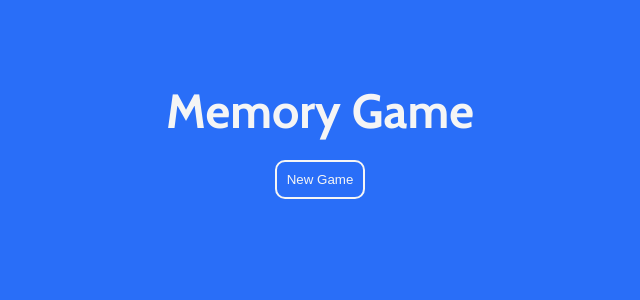
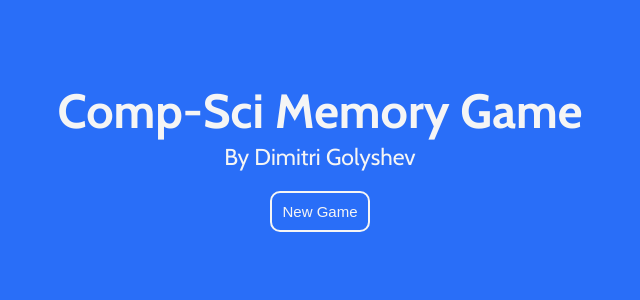
Before and after one commit to DimitriGol/memory-game, a React (Create React App) app: page / in a window 1280 px wide. Shown: the top 300 px of the page, without its empty margins (320-960 px from the left). Built offline with nearby package versions, Linux system fonts and the light colour scheme.

Commit message:
Change title to 'Comp-Sci Memory Game', add credits, add minor tweaks to styling

```diff
--- a/src/App.js
+++ b/src/App.js
@@ -4,7 +4,8 @@ function App() {
   return (
     <div className="App">
       <div className='Title'>
-        <h1 className='title-text'>Memory Game</h1>
+        <h1 className='title-text'>Comp-Sci Memory Game</h1>
+        <p>By Dimitri Golyshev</p>
         <button className='new-game'>New Game</button>
       </div>
     </div>
--- a/src/index.css
+++ b/src/index.css
@@ -18,7 +18,13 @@ body {
 }
 
 .title-text{
+  margin-bottom: 3px;
+}
+
+.Title p{
+  margin-top: 0px;
   margin-bottom: 10px;
+  font-size: 23px;
 }
 .new-game{
   margin-top: 10px;
@@ -28,6 +34,7 @@ body {
   border-color: #F5F5F5;
   background: none;
   color: #F5F5F5;
+  font-size: 15px;
   transition: 0.1s;
 }
 
@@ -36,5 +43,5 @@ body {
   border-color: #296ef8;
   background: #F5F5F5;
   color: #296ef8;
-  box-shadow: 0px 1px 10px 1px #245dd0;
+  box-shadow: 0px 1px 10px 10px #245dd0;
 }
```
